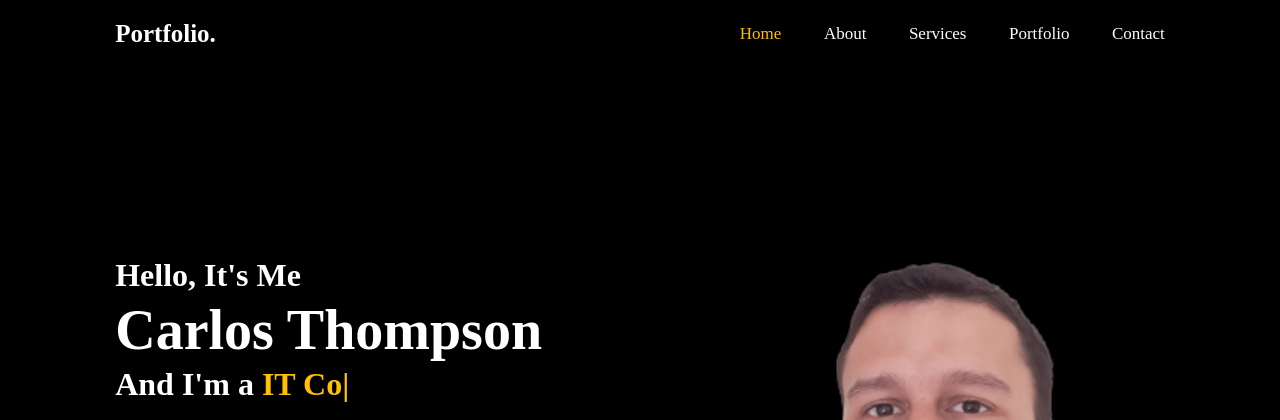
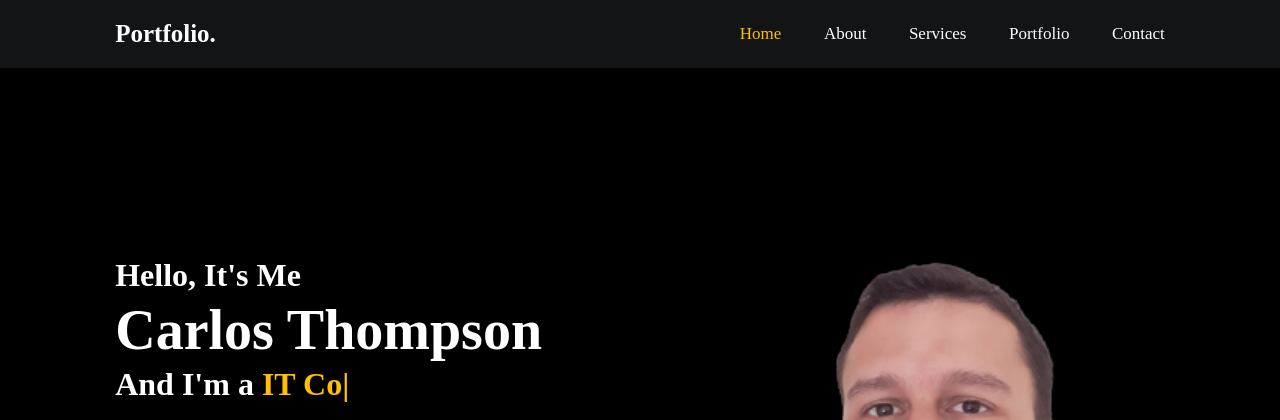
Before and after one commit to thompsoncarlos/portfolio, a plain HTML site: page index.html in a window 1280 px wide. Shown: the top 420 px of the page. Drawn offline with nearby package versions, Linux system fonts and the light colour scheme; a web font is replaced by a local one.

Commit message:
update header bg

```diff
--- a/css/style.css
+++ b/css/style.css
@@ -39,7 +39,7 @@ section {
   left: 0;
   width: 100%;
   padding: 2rem 9%;
-  background: var(--bg-color);
+  background: var(--second-bg-color);
   display: flex;
   justify-content: space-between;
   align-items: center;
```
